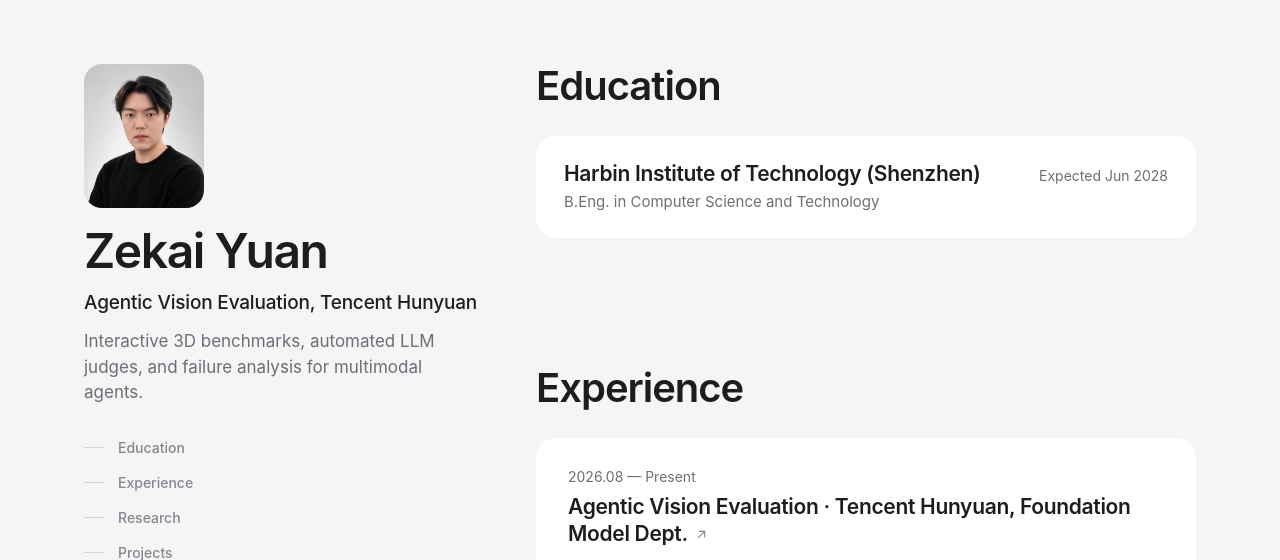
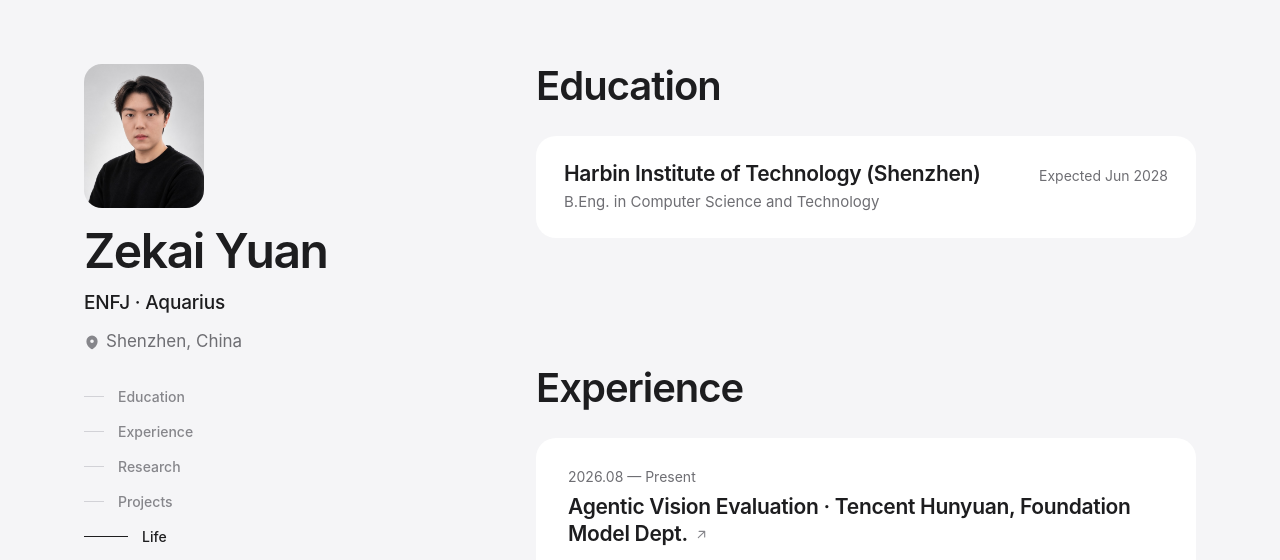
Before and after one commit to ZK-Yuan/ZK-Yuan.github.io, a plain HTML site: page index.html in a window 1280 px wide. Shown: the top 560 px of the page. Drawn offline with Linux system fonts and the light colour scheme.

Commit message:
Sidebar: MBTI, sign and location instead of the job title; neutral page descriptions
Co-authored-by: Cursor <cursoragent@cursor.com>

```diff
--- a/assets/site.css
+++ b/assets/site.css
@@ -48,6 +48,8 @@ img { display: block; max-width: 100%; }
 [data-lang="zh"] .side-role { font-size: 18px; letter-spacing: 0; }
 .side-tag { margin: 12px 0 0; max-width: 22rem; font-size: 17px; line-height: 1.5; color: var(--ink-3); }
 [data-lang="zh"] .side-tag { line-height: 1.7; }
+.side-loc { display: flex; align-items: center; gap: 6px; }
+.side-loc svg { width: 16px; height: 16px; flex: none; color: var(--ink-4); }
 .side-nav { margin-top: 40px; }
 .side-nav ul { list-style: none; margin: 0; padding: 0; width: max-content; }
 .side-nav a { display: flex; align-items: center; padding: 9px 0; }
--- a/index.html
+++ b/index.html
@@ -4,9 +4,9 @@
 <meta charset="utf-8">
 <meta name="viewport" content="width=device-width, initial-scale=1, viewport-fit=cover">
 <title>Zekai Yuan · 苑泽楷</title>
-<meta name="description" content="Zekai Yuan (苑泽楷) studies computer science at Harbin Institute of Technology (Shenzhen) and works on multimodal agent evaluation at Tencent’s Foundation Model Dept.: interactive 3D benchmarks, automated LLM judges, and failure analysis for post-training.">
+<meta name="description" content="Zekai Yuan (苑泽楷), based in Shenzhen. Computer science at Harbin Institute of Technology (Shenzhen); builds AI tools and small products, designs, and turns every trip into a magazine cover.">
 <meta property="og:title" content="Zekai Yuan · 苑泽楷">
-<meta property="og:description" content="Multimodal agent evaluation, interactive 3D benchmarks, and automated judges. Tencent Hunyuan Foundation Model Dept. · HIT Shenzhen.">
+<meta property="og:description" content="Based in Shenzhen. Computer science at HIT Shenzhen; AI tools, small products, design and travel.">
 <meta property="og:type" content="website">
 <meta property="og:url" content="https://zk-yuan.github.io/">
 <meta property="og:image" content="https://zk-yuan.github.io/images/v4/og.jpg">
@@ -35,8 +35,8 @@
       <div>
         <img class="side-photo" src="images/v4/portrait.jpg" width="853" height="1024" alt="Portrait of Zekai Yuan in a black sweater against a light grey background">
         <h1 class="side-name"><a href="#top"><span class="en">Zekai Yuan</span><span class="zh">苑泽楷</span></a></h1>
-        <p class="side-role"><span class="en">Agentic Vision Evaluation, Tencent Hunyuan</span><span class="zh">腾讯混元 · 基础模型部 · Agentic Vision 方向评测</span></p>
-        <p class="side-tag"><span class="en">Interactive 3D benchmarks, automated LLM judges, and failure analysis for multimodal agents.</span><span class="zh">做多模态与智能体评测：交互式三维环境、自动判分链路与失败轨迹归因。</span></p>
+        <p class="side-role"><span class="en">ENFJ · Aquarius</span><span class="zh">ENFJ · 水瓶座</span></p>
+        <p class="side-tag side-loc"><svg viewBox="0 0 20 20" fill="currentColor" aria-hidden="true"><path fill-rule="evenodd" d="M9.69 18.933l.003.001C9.89 19.02 10 19 10 19s.11.02.308-.066l.002-.001.006-.003.018-.008a5.741 5.741 0 00.281-.14c.186-.096.446-.24.757-.433.62-.384 1.445-.966 2.274-1.765C15.302 14.988 17 12.493 17 9A7 7 0 103 9c0 3.492 1.698 5.988 3.355 7.584a13.731 13.731 0 002.273 1.765 11.842 11.842 0 00.976.544l.062.029.018.008.006.003zM10 11.25a2.25 2.25 0 100-4.5 2.25 2.25 0 000 4.5z" clip-rule="evenodd"/></svg><span class="en">Shenzhen, China</span><span class="zh">中国 · 深圳</span></p>
         <nav class="side-nav" aria-label="In-page jump links">
           <ul>
             <li><a href="#about"><span class="ind"></span><span class="txt"><span class="en">Education</span><span class="zh">教育</span></span></a></li>
```
